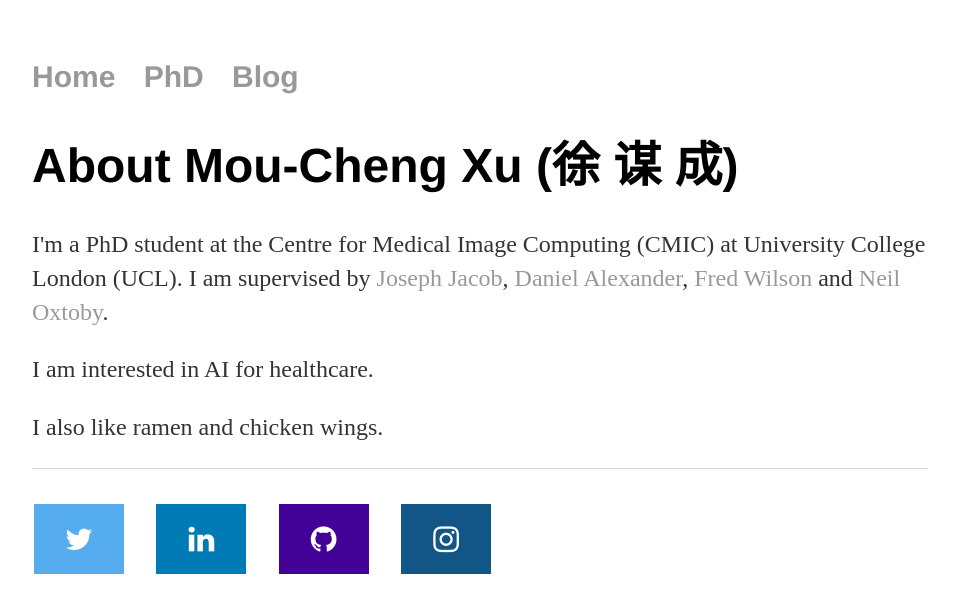
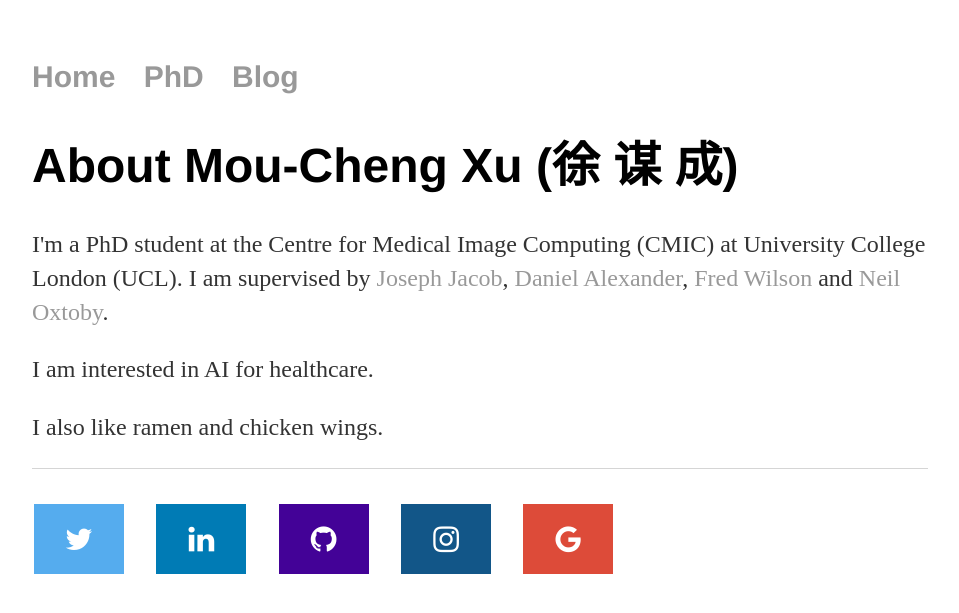
Before and after one commit to moucheng2017/mouchengxu.github.io, a Jekyll site: the page built from index.html, in a window 1280 px wide. Shown: the top 613 px of the page, without its empty margins (160-1119 px from the left). Built offline with Jekyll 4.4.1, drawn with Linux system fonts in a browser that asks for light colours.

Commit message:
Update default.html

```diff
--- a/_layouts/default.html
+++ b/_layouts/default.html
@@ -25,7 +25,7 @@
 				<li><a href="https://www.linkedin.com/in/moucheng-xu/" class="fa fa-linkedin"></a></li>
 				<li><a href="https://github.com/moucheng2017?tab=repositories" class="fa fa-github"></a></li>
 				<li><a href="https://www.instagram.com/xmc_1128_/?hl=en" class="fa fa-instagram"></a></li>
-				<li><a href="mailto:xmc19931128@gmail.com"></a></li>
+				<li><a href="mailto:xmc19931128@gmail.com" class="fa fa-google"></a></li>
 				</ul>
 			</footer>
 		</body>
```
